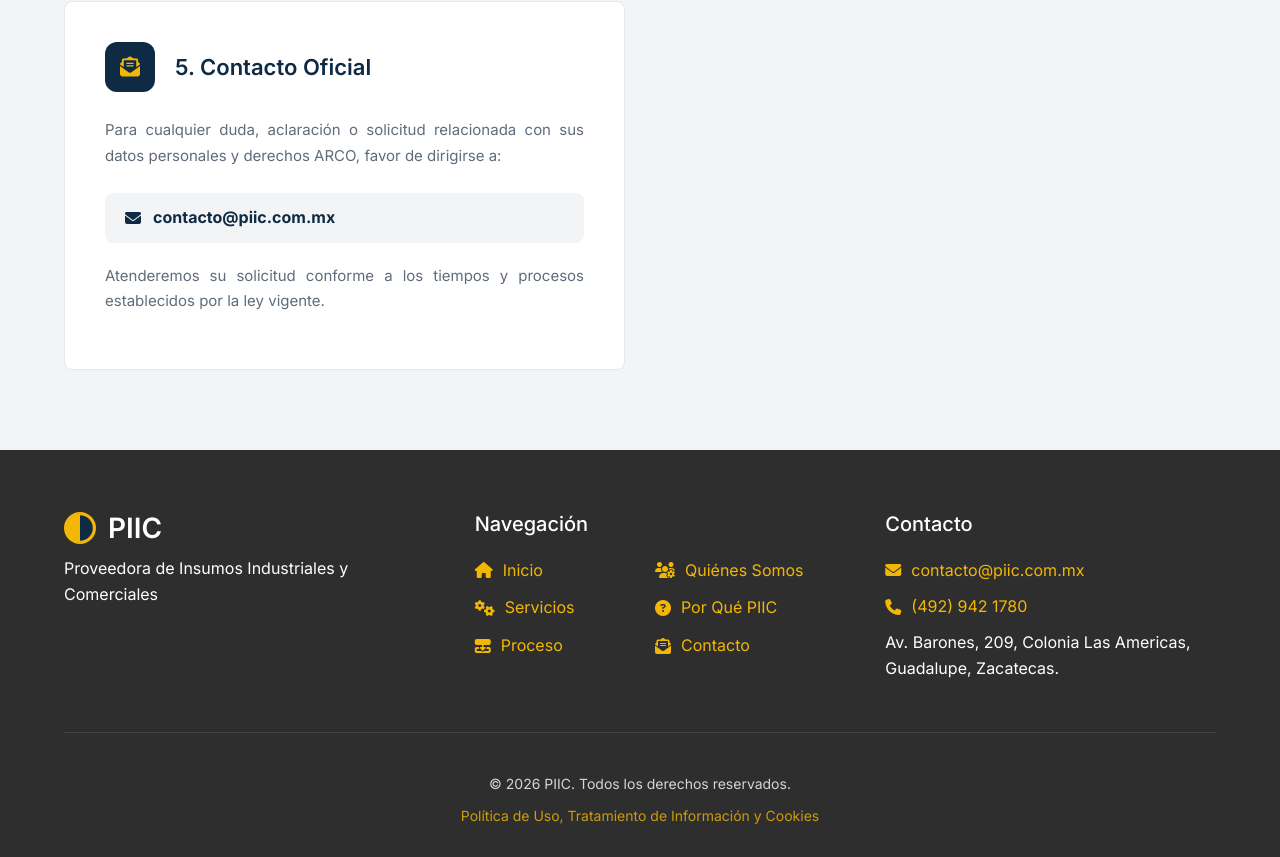
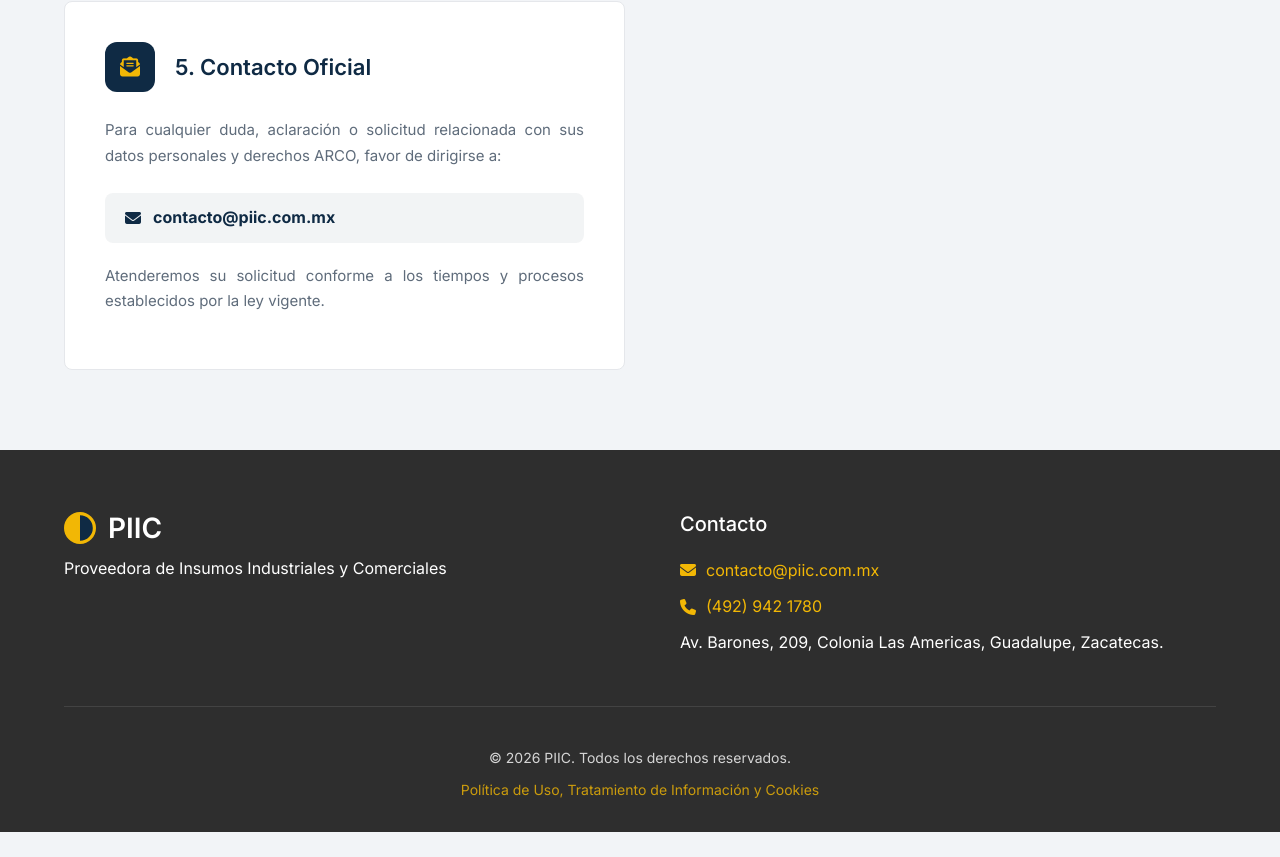
Before and after one commit to felipemiramontesr/piic, a React (Vite) app: page /politicas in a window 1280 px wide. Shown: the part 1410-2267 px from the top of the page. After the commit the page ends 2242 px from the top, so only its background shows below. Built offline with nearby package versions, Linux system fonts and the light colour scheme.

Commit message:
feat: hide footer navigation on policy page v1.12

```diff
--- a/src/pages/PrivacyPolicy.tsx
+++ b/src/pages/PrivacyPolicy.tsx
@@ -106,7 +106,7 @@ const PrivacyPolicy: React.FC = () => {
 
       </main>
 
-      <Footer />
+      <Footer hideNavigation={true} />
 
       <style>{`
         .privacy-page {
--- a/src/sections/Footer.tsx
+++ b/src/sections/Footer.tsx
@@ -1,6 +1,8 @@
-import React from 'react';
+interface FooterProps {
+  hideNavigation?: boolean;
+}
 
-const Footer: React.FC = () => {
+const Footer: React.FC<FooterProps> = ({ hideNavigation = false }) => {
   return (
     <footer className="footer">
       <div className="container">
@@ -19,6 +21,7 @@ const Footer: React.FC = () => {
             </div>
             <p className="footer-description">Proveedora de Insumos Industriales y Comerciales</p>
           </div>
+          {!hideNavigation && (
             <div className="footer-nav">
               <h3>Navegación</h3>
               <ul className="footer-nav-list">
@@ -30,6 +33,7 @@ const Footer: React.FC = () => {
                 <li><a href="#contacto"><i className="fa-solid fa-envelope-open-text"></i> Contacto</a></li>
               </ul>
             </div>
+          )}
           <div className="footer-contact">
             <h3>Contacto</h3>
             <p>
```
Lines whose indentation alone changed are shown as unchanged.
